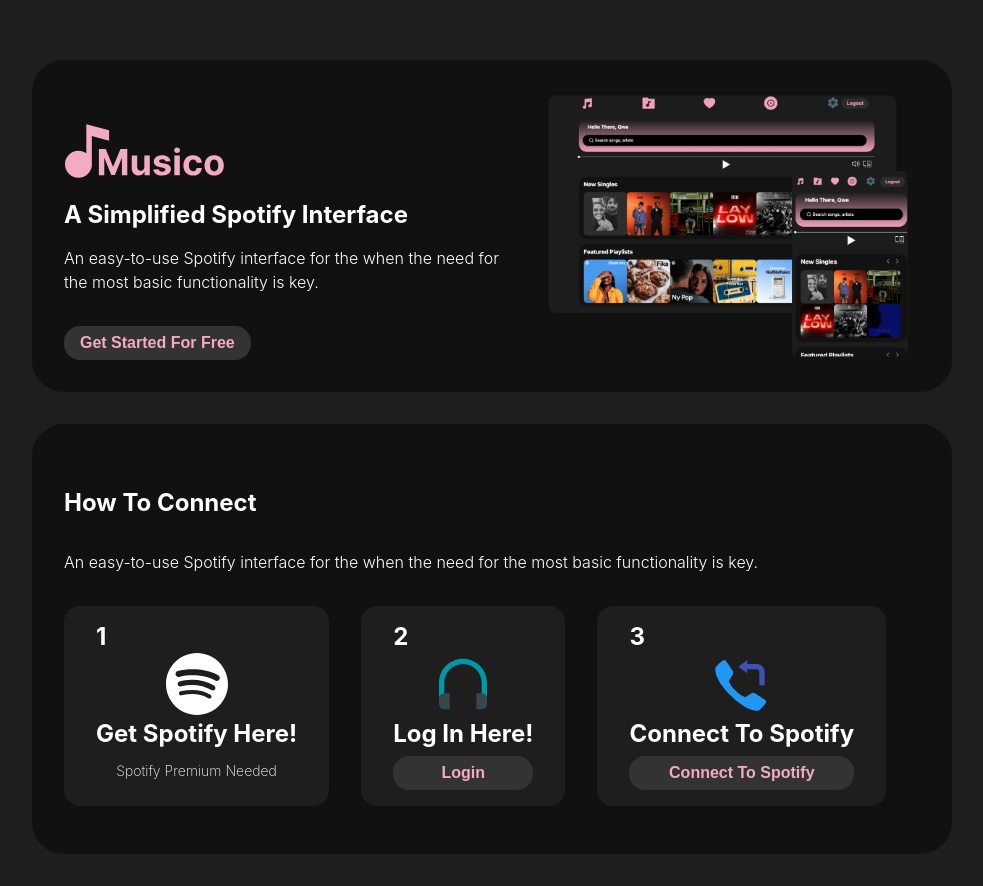
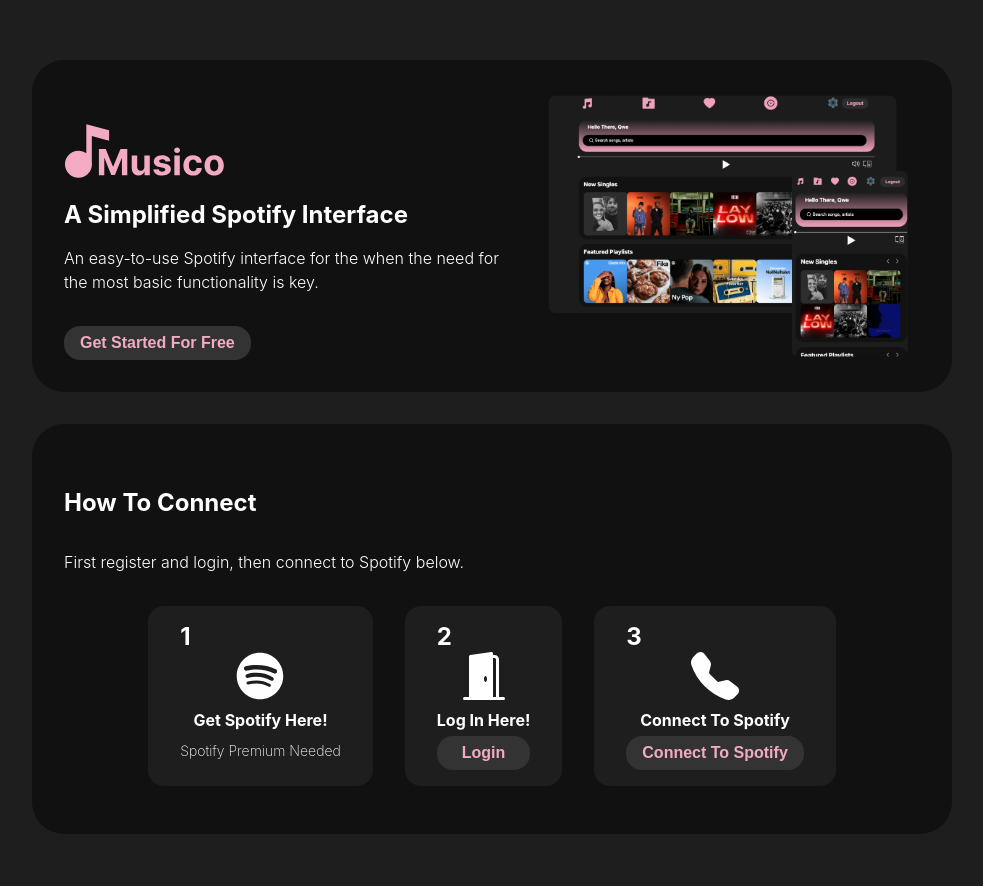
Before and after one commit to Hekski/u09-frontend, a React (Create React App) app: page / in a window 1280 px wide. Shown: the whole page, without its empty margins (148-1131 px from the left). Built offline with nearby package versions, Linux system fonts and the light colour scheme; what spotify-web-api-node would draw is missing.

Commit message:
styling adjustments

```diff
--- a/src/pages/LandingPage.jsx
+++ b/src/pages/LandingPage.jsx
@@ -2,12 +2,13 @@
 import styled from 'styled-components';
 import { Button } from '../styled-components/button-styled';
 import { LandingContainer } from '../styled-components/container-styled';
-import { FcHeadset } from 'react-icons/fc';
+import { BsFillDoorOpenFill } from 'react-icons/bs';
 import { FaSpotify } from 'react-icons/fa';
 import { Link } from 'react-router-dom';
-import { FcCallback } from 'react-icons/fc';
+import { BsFillTelephoneFill } from 'react-icons/bs';
 import Hero from '../components/hero';
 import { StyledHeader } from '../styled-components/header-styled';
+import { themeColor, hoverEffect } from '../styled-components/theme';
 
 export default function LandingPage() {
    const CLIENT_ID = process.env.REACT_APP_CLIENT_ID;
@@ -25,10 +26,7 @@
             <Hero />
             <LandingContainer>
                <Title>How to connect</Title>
-               <p>
-                  An easy-to-use Spotify interface for the when the need for the
-                  most basic functionality is key.
-               </p>
+               <p>First register and login, then connect to Spotify below.</p>
                <SubContainer>
                   <StepContainer>
                      <CardContent>
@@ -47,7 +45,7 @@
                      <CardContent>
                         <SubTitle>2</SubTitle>
                         <Icon>
-                           <FcHeadset />
+                           <BsFillDoorOpenFill />
                         </Icon>
                         <Fact>Log in Here!</Fact>
                         <Link to='/login'>
@@ -59,7 +57,7 @@
                      <CardContent>
                         <SubTitle>3</SubTitle>
                         <Icon>
-                           <FcCallback />
+                           <BsFillTelephoneFill />
                         </Icon>
                         <Fact>connect to Spotify</Fact>
                         {/* <Fact>Click button below!</Fact> */}
@@ -90,6 +88,11 @@
    height: max-content !;
    padding: 0 1rem 0 1rem;
    border-radius: 1rem;
+   transition: 0.4s ease-in-out;
+
+   &:hover {
+      box-shadow: ${hoverEffect};
+   }
 
    @media screen and (min-width: 320px) and (max-width: 1080px) {
       width: 100%;
@@ -123,7 +126,7 @@
       margin-top: 1rem;
    }
 `;
-const Fact = styled.h2`
+const Fact = styled.h4`
    text-align: center;
    margin-bottom: 0.4rem;
 `;
@@ -131,10 +134,10 @@
 const Icon = styled.div`
    display: flex;
    justify-content: center;
-   margin-bottom: 0.2rem;
+   margin-bottom: 0.6rem;
    svg {
-      height: 4rem;
-      width: 4rem;
+      height: 3rem;
+      width: 3rem;
    }
    @media screen and (min-width: 320px) and (max-width: 1080px) {
       svg {
@@ -157,6 +160,7 @@
    display: flex;
    flex-direction: row;
    gap: 2rem;
+   justify-content: center;
 
    @media screen and (min-width: 320px) and (max-width: 1080px) {
       display: flex;
--- a/src/pages/LikesPage.jsx
+++ b/src/pages/LikesPage.jsx
@@ -31,7 +31,7 @@
 
 const Container = styled.div`
    border-radius: 2rem;
-   top: 0;
+   margin: 1rem 0;
 
    @media screen and (min-width: 320px) and (max-width: 1080px) {
       display: flex;
--- a/src/pages/PlaylistPage.jsx
+++ b/src/pages/PlaylistPage.jsx
@@ -2,7 +2,6 @@
 import styled from 'styled-components';
 import { AiOutlinePlusCircle } from 'react-icons/ai';
 import { useStateProvider } from '../context/state-provider';
-
 import Playlists from '../components/Playlists';
 import { Button } from '../styled-components/button-styled';
 import playlistService from '../services/playlist-service';
```
